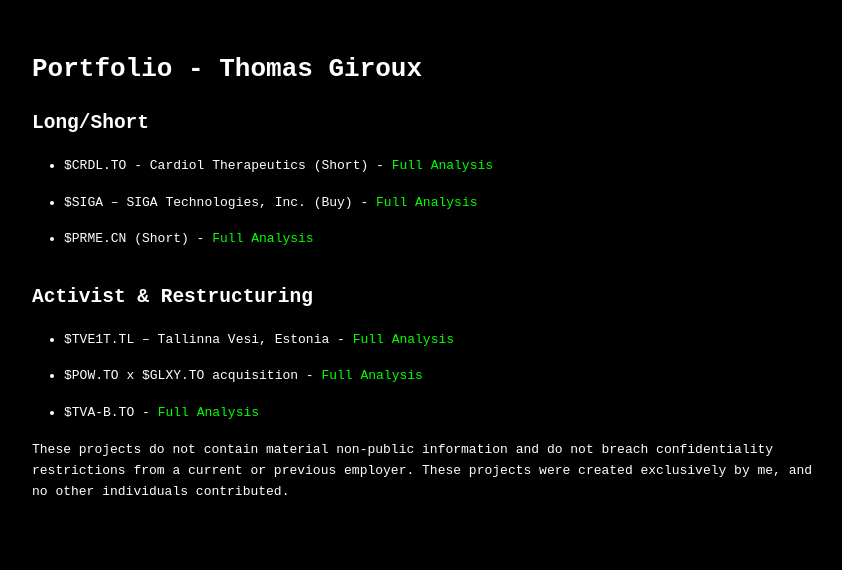
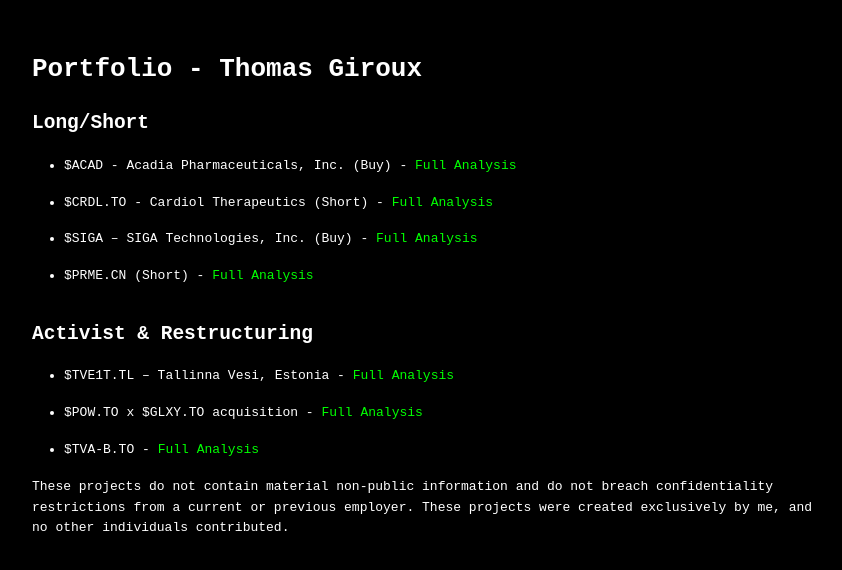
Before and after one commit to BlessedWF/Portfolio, a plain HTML site: page index.html in a window 1280 px wide. Shown: the whole page, without its empty margins (208-1050 px from the left). Drawn offline with Linux system fonts and the light colour scheme.

Commit message:
Update index.html

```diff
--- a/index.html
+++ b/index.html
@@ -49,6 +49,7 @@
         <div class="category">
             <h2>Long/Short</h2>
             <ul>
+                <li>$ACAD - Acadia Pharmaceuticals, Inc. (Buy) - <a href="$ACAD.pdf" target="_blank">Full Analysis</a></li>
                 <li>$CRDL.TO - Cardiol Therapeutics (Short) - <a href="CRDL.TO (S).pdf" target="_blank">Full Analysis</a></li>
                 <li>$SIGA – SIGA Technologies, Inc. (Buy) - <a href="$SIGA (L).pdf" target="_blank">Full Analysis</a></li>
                 <li>$PRME.CN (Short) - <a href="$PRME.CN (S).pdf" target="_blank">Full Analysis</a></li>
```
